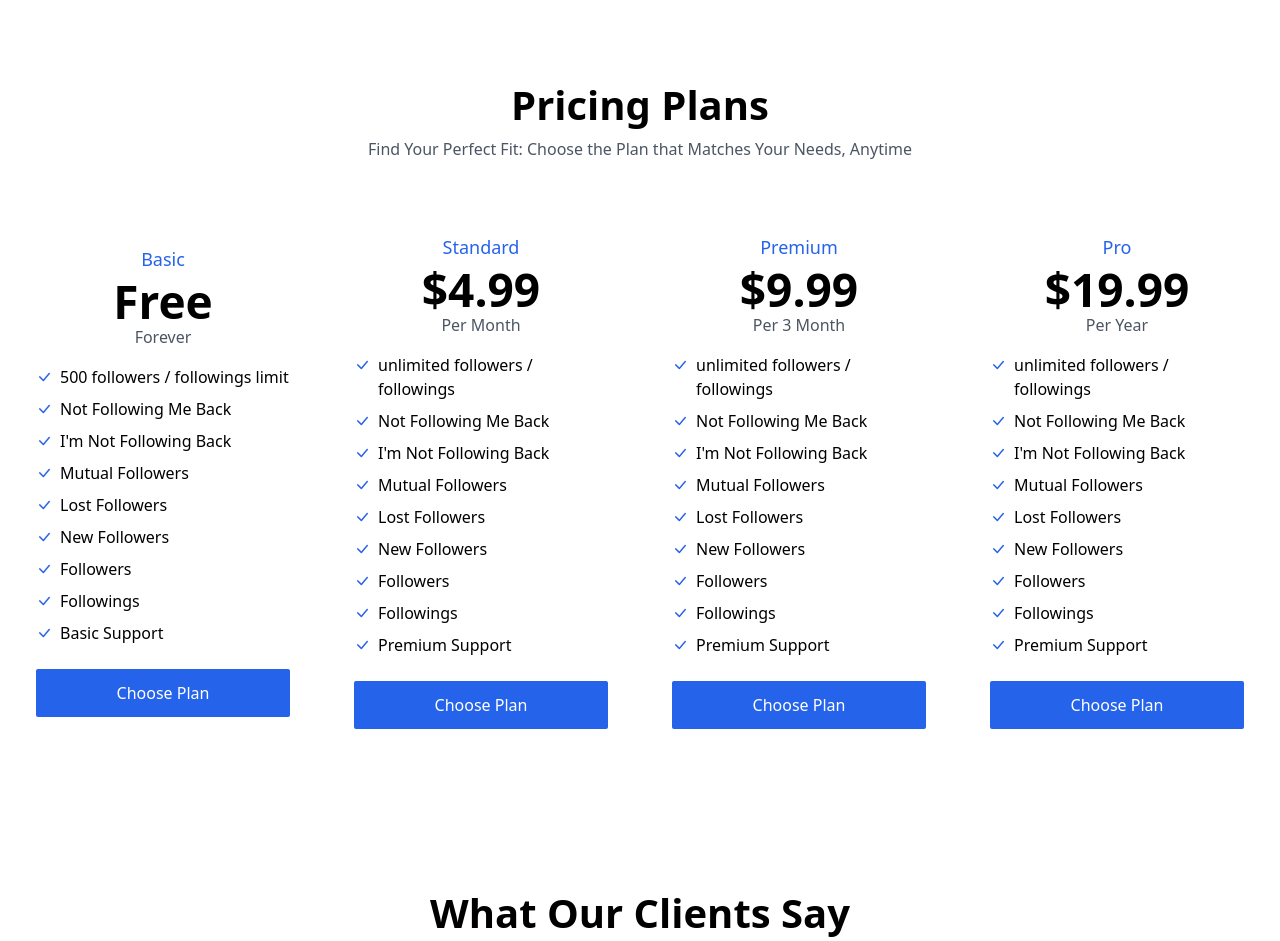
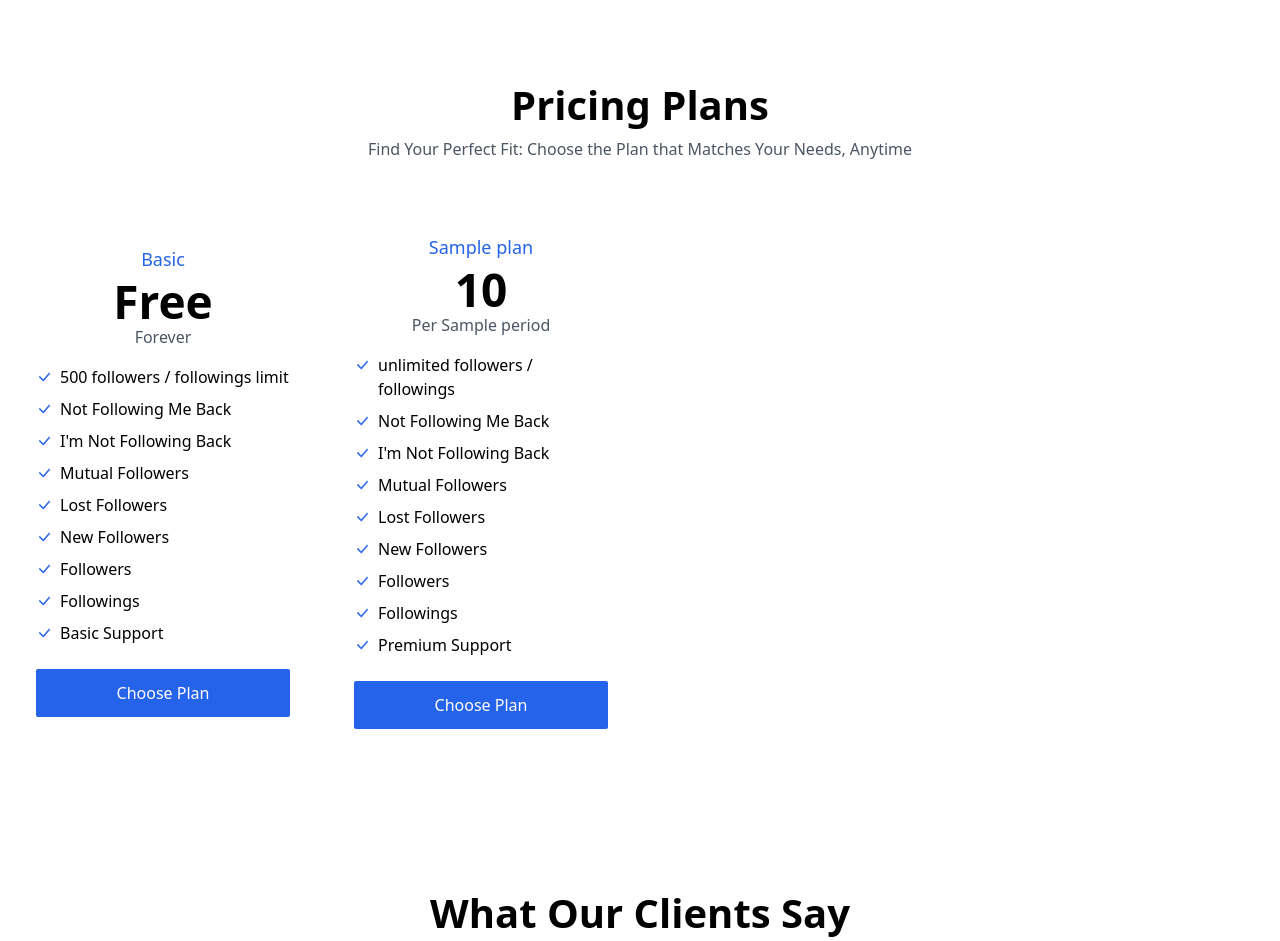
Before and after one commit to dulnitha-dev/ig-tracker-backend, a Node server app: template views/index.ejs in a window 1280 px wide. Shown: the part 1079-2020 px from the top of the page. Run offline with Node 20, Linux system fonts and the light colour scheme; the template is opened without the code that fills it: most values are stand-ins (such as "Sample title", 1, 10 or a date in 2020); some libraries are stand-ins or nearby versions.

Commit message:
test payment

```diff
--- a/app.js
+++ b/app.js
@@ -26,7 +26,7 @@ Chat intergration
 */
 
 app.get("/", (req, res) => {
-  res.render("index", { title: "Homepage" });
+  res.render("index", { title: "Homepage", plans: planDetails });
 });
 
 app.use("/checkout", checkout);
--- a/routes/checkout.js
+++ b/routes/checkout.js
@@ -64,10 +64,13 @@ const verifyCallback = (req, res, next) => {
 
 router.post("/callback", verifyCallback, async (req, res) => {
   const data = req.body;
+  console.log("Callback received", data);
 
   const [invoiceDoc] = (await findInvoice({ order_number: data.order_number })) || [];
   const newInvoiceDoc = { ...invoiceDoc, ...data };
   delete newInvoiceDoc._id;
+
+  console.log("Invoice", invoiceDoc);
 
   if (
     invoiceDoc &&
@@ -97,6 +100,7 @@ router.post("/callback", verifyCallback, async (req, res) => {
     });
   }
 
+  console.log("Updated Invoice", newInvoiceDoc);
   await updateInvoice({ order_number: data.order_number }, newInvoiceDoc);
   res.status(200).send();
 });
--- a/views/checkout.ejs
+++ b/views/checkout.ejs
@@ -24,7 +24,7 @@
           </div>
           <button class="button bg-emerald-500 w-full">Checkout</button>
         </form>
-        <p class="text-base text-gray-600 dark:text-gray-400" id="msg">Payment link sent to email.</p>
+        <p class="text-base text-green-500" id="msg">Payment link sent to email.</p>
       </div>
     </div>
   </div>
--- a/views/index.ejs
+++ b/views/index.ejs
@@ -265,10 +265,14 @@
         <a href="https://chromewebstore.google.com/" class="button mt-6 px-6 py-3 flex justify-center"> Choose Plan </a>
       </div>
 
-      <div class="px-5 py-4 dark:bg-slate-800/40 wow fadeInUp" data-wow-duration="1000ms" data-wow-delay="250ms">
-        <h3 class="mb-2 text-lg font-medium text-blue-600">Standard</h3>
-        <h2 class="mb-1 text-4xl font-semibold xl:text-[46px]">$4.99</h2>
-        <h5 class="mb-4 text-base text-gray-600 dark:text-gray-400 font-normal">Per Month</h5>
+      <% plans.forEach((plan, index) => { %>
+      <div
+        class="px-5 py-4 dark:bg-slate-800/40 wow fadeInUp"
+        data-wow-duration="1000ms"
+        data-wow-delay="<%= (index+1)*300 %>ms">
+        <h3 class="mb-2 text-lg font-medium text-blue-600"><%= plan.name %></h3>
+        <h2 class="mb-1 text-4xl font-semibold xl:text-[46px]"><%= plan.displayPrice %></h2>
+        <h5 class="mb-4 text-base text-gray-600 dark:text-gray-400 font-normal">Per <%= plan.period %></h5>
         <div class="mt-4">
           <ul class="pricing-list text-start flex flex-col gap-2">
             <li class="flex gap-2"><i class="bi-check-lg text-blue-600"></i>unlimited followers / followings</li>
@@ -282,48 +286,9 @@
             <li class="flex gap-2"><i class="bi-check-lg text-blue-600"></i>Premium Support</li>
           </ul>
         </div>
-        <a href="/checkout/?plan=1" class="button mt-6 px-6 py-3 flex justify-center">Choose Plan</a>
+        <a href="/checkout/?plan=<%= index+1 %>" class="button mt-6 px-6 py-3 flex justify-center">Choose Plan</a>
       </div>
-
-      <div class="px-5 py-4 dark:bg-slate-800/40 wow fadeInUp" data-wow-duration="1000ms" data-wow-delay="500ms">
-        <h3 class="mb-2 text-lg font-medium text-blue-600">Premium</h3>
-        <h2 class="mb-1 text-4xl font-semibold xl:text-[46px]">$9.99</h2>
-        <h5 class="mb-4 text-base text-gray-600 dark:text-gray-400 font-normal">Per 3 Month</h5>
-        <div class="mt-4">
-          <ul class="pricing-list text-start flex flex-col gap-2">
-            <li class="flex gap-2"><i class="bi-check-lg text-blue-600"></i>unlimited followers / followings</li>
-            <li class="flex gap-2"><i class="bi-check-lg text-blue-600"></i>Not Following Me Back</li>
-            <li class="flex gap-2"><i class="bi-check-lg text-blue-600"></i>I'm Not Following Back</li>
-            <li class="flex gap-2"><i class="bi-check-lg text-blue-600"></i>Mutual Followers</li>
-            <li class="flex gap-2"><i class="bi-check-lg text-blue-600"></i>Lost Followers</li>
-            <li class="flex gap-2"><i class="bi-check-lg text-blue-600"></i>New Followers</li>
-            <li class="flex gap-2"><i class="bi-check-lg text-blue-600"></i>Followers</li>
-            <li class="flex gap-2"><i class="bi-check-lg text-blue-600"></i>Followings</li>
-            <li class="flex gap-2"><i class="bi-check-lg text-blue-600"></i>Premium Support</li>
-          </ul>
-        </div>
-        <a href="/checkout/?plan=2" class="button mt-6 px-6 py-3 flex justify-center">Choose Plan</a>
-      </div>
-
-      <div class="px-5 py-4 dark:bg-slate-800/40 wow fadeInUp" data-wow-duration="1000ms" data-wow-delay="750ms">
-        <h3 class="mb-2 text-lg font-medium text-blue-600">Pro</h3>
-        <h2 class="mb-1 text-4xl font-semibold xl:text-[46px]">$19.99</h2>
-        <h5 class="mb-4 text-base text-gray-600 dark:text-gray-400 font-normal">Per Year</h5>
-        <div class="mt-4">
-          <ul class="pricing-list text-start flex flex-col gap-2">
-            <li class="flex gap-2"><i class="bi-check-lg text-blue-600"></i>unlimited followers / followings</li>
-            <li class="flex gap-2"><i class="bi-check-lg text-blue-600"></i>Not Following Me Back</li>
-            <li class="flex gap-2"><i class="bi-check-lg text-blue-600"></i>I'm Not Following Back</li>
-            <li class="flex gap-2"><i class="bi-check-lg text-blue-600"></i>Mutual Followers</li>
-            <li class="flex gap-2"><i class="bi-check-lg text-blue-600"></i>Lost Followers</li>
-            <li class="flex gap-2"><i class="bi-check-lg text-blue-600"></i>New Followers</li>
-            <li class="flex gap-2"><i class="bi-check-lg text-blue-600"></i>Followers</li>
-            <li class="flex gap-2"><i class="bi-check-lg text-blue-600"></i>Followings</li>
-            <li class="flex gap-2"><i class="bi-check-lg text-blue-600"></i>Premium Support</li>
-          </ul>
-        </div>
-        <a href="/checkout/?plan=3" class="button mt-6 px-6 py-3 flex justify-center">Choose Plan</a>
-      </div>
+      <% }) %>
     </div>
   </div>
 </section>
```
Also changed, not shown: public/css/style.css (+54 -122 lines).
